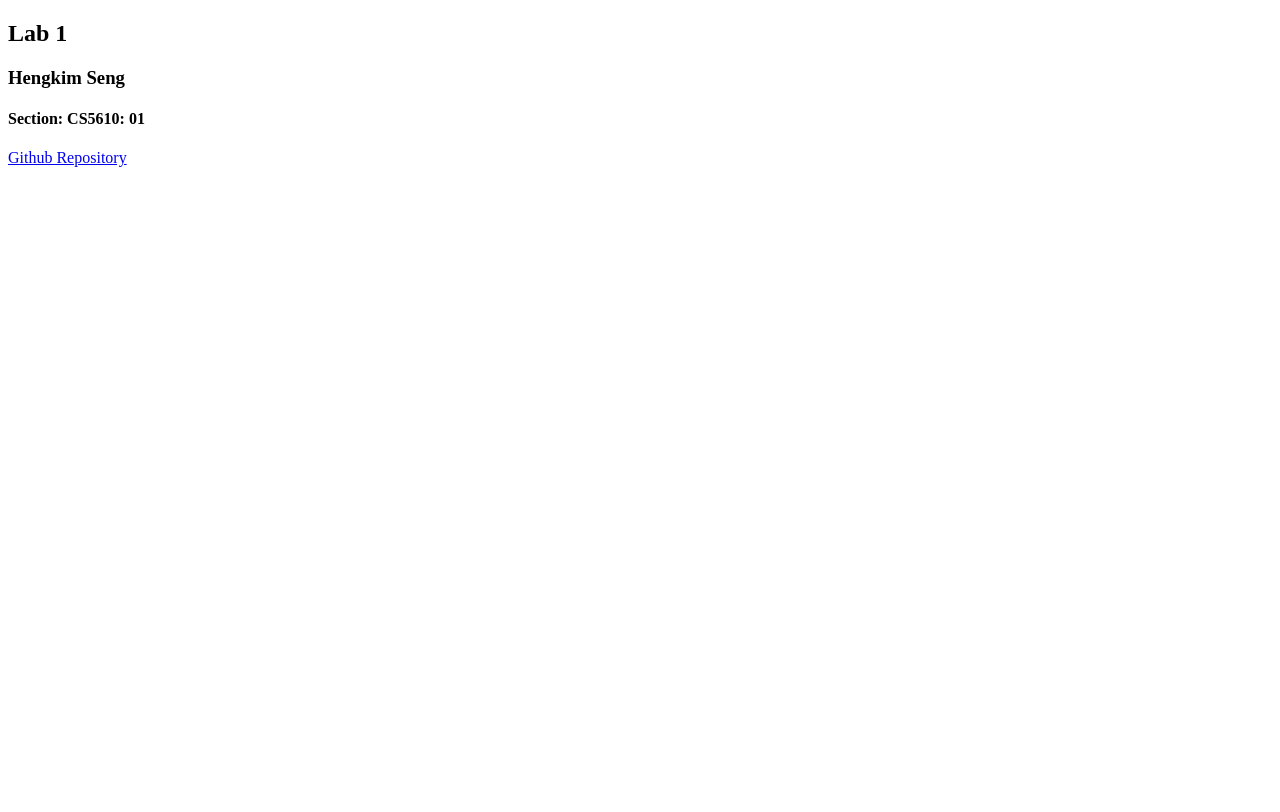
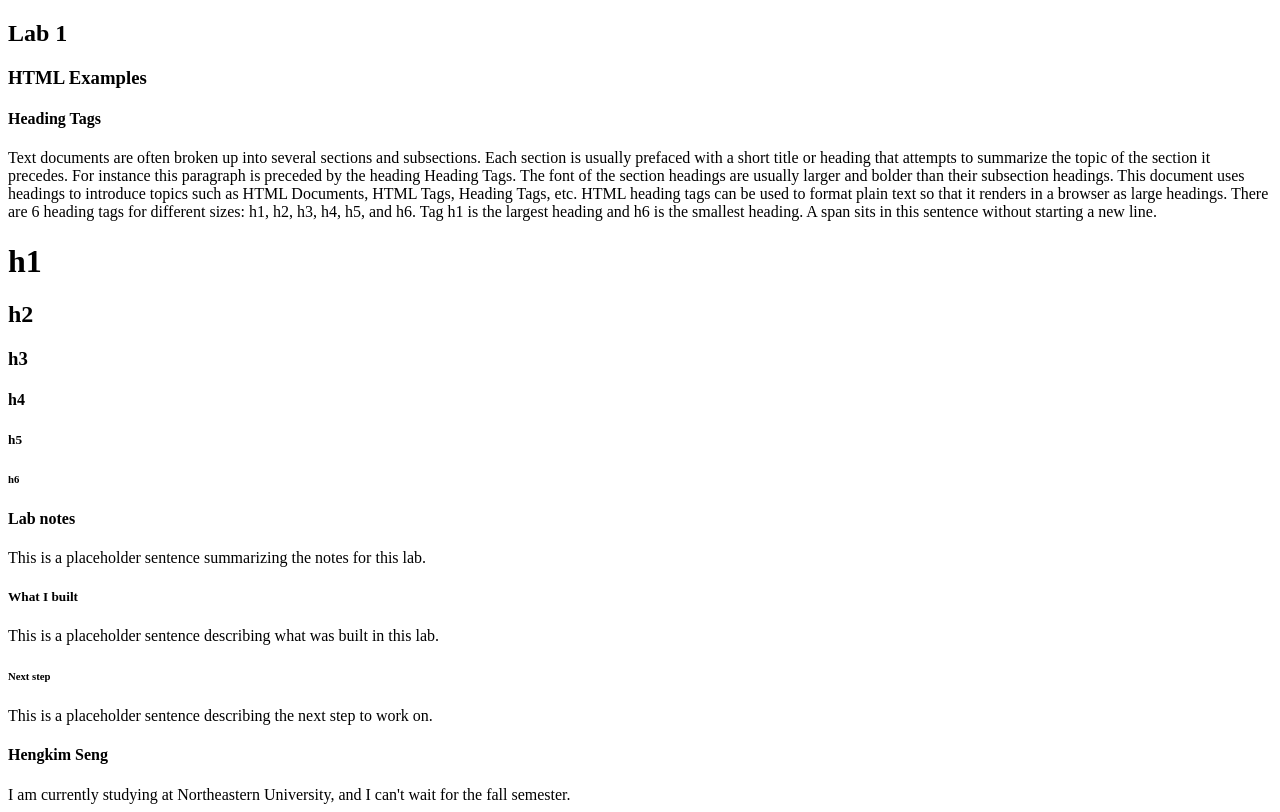
Before and after one commit to senghengkim/kambaz-next-js, a Next.js app: page /labs/lab1 in a window 1280 px wide. Built offline with nearby package versions, Linux system fonts and the light colour scheme.

Commit message:
Testing autograder

```diff
--- a/app/labs/lab1/HeadingTags.tsx
+++ b/app/labs/lab1/HeadingTags.tsx
@@ -1,5 +1,37 @@
-// export default function HeadingTags() {
-//     return(
-//
-//     );
-// }
+export default function HeadingTags() {
+    return (
+        <div id="wd-h-tag">
+            <h4>Heading Tags</h4>
+            Text documents are often broken up into several sections and subsections.
+            Each section is usually prefaced with a short title or heading that
+            attempts to summarize the topic of the section it precedes. For instance
+            this paragraph is preceded by the heading Heading Tags. The font of the
+            section headings are usually larger and bolder than their subsection
+            headings. This document uses headings to introduce topics such as HTML
+            Documents, HTML Tags, Heading Tags, etc. HTML heading tags can be used
+            to format plain text so that it renders in a browser as large headings.
+            There are 6 heading tags for different sizes: h1, h2, h3, h4, h5, and
+            h6. Tag h1 is the largest heading and h6 is the smallest heading. A{" "}
+            <span id="wd-inline-span">span</span> sits in this sentence without
+            starting a new line.
+            <h1>h1</h1>
+            <h2>h2</h2>
+            <h3>h3</h3>
+            <h4>h4</h4>
+            <h5>h5</h5>
+            <h6>h6</h6>
+            <div id="wd-ai-headings">
+                <h4>Lab notes</h4>
+                This is a placeholder sentence summarizing the notes for this lab.
+                <h5>What I built</h5>
+                This is a placeholder sentence describing what was built in this lab.
+                <h6>Next step</h6>
+                This is a placeholder sentence describing the next step to work on.
+            </div>
+            <div id="wd-your-heading">
+                <h4>Hengkim Seng</h4>
+                I am currently studying at Northeastern University, and I can't wait for the <span id="wd-your-span">fall</span> semester.
+            </div>
+        </div>
+    );
+}
--- a/app/labs/lab1/page.tsx
+++ b/app/labs/lab1/page.tsx
@@ -1,14 +1,12 @@
-//import HeadingTags from "./HeadingTags";
+import HeadingTags from "./HeadingTags";
+
 export default function Lab1() {
     return (
         <div id="wd-lab1">
             <h2>Lab 1</h2>
-            <h3>Hengkim Seng</h3>
-            <h4>Section: CS5610: 01</h4>
-            <a id="wd-github" href="https://github.com/senghengkim/kambaz-next-js">
-                Github Repository
-            </a>
-            {/*Empty for now */}
+            <h3>HTML Examples</h3>
+            <HeadingTags />
+            {/* do the next exercise here */}
         </div>
     );
 }
```
Also changed, not shown: app/(kambaz)/account/signin/page.tsx (added, +29 -0 lines), app/labs/TOC.tsx (added, +19 -0 lines), app/page2.tsx (renamed from app/page.tsx), 1 other file (tests, documents, lock files or other folders).
